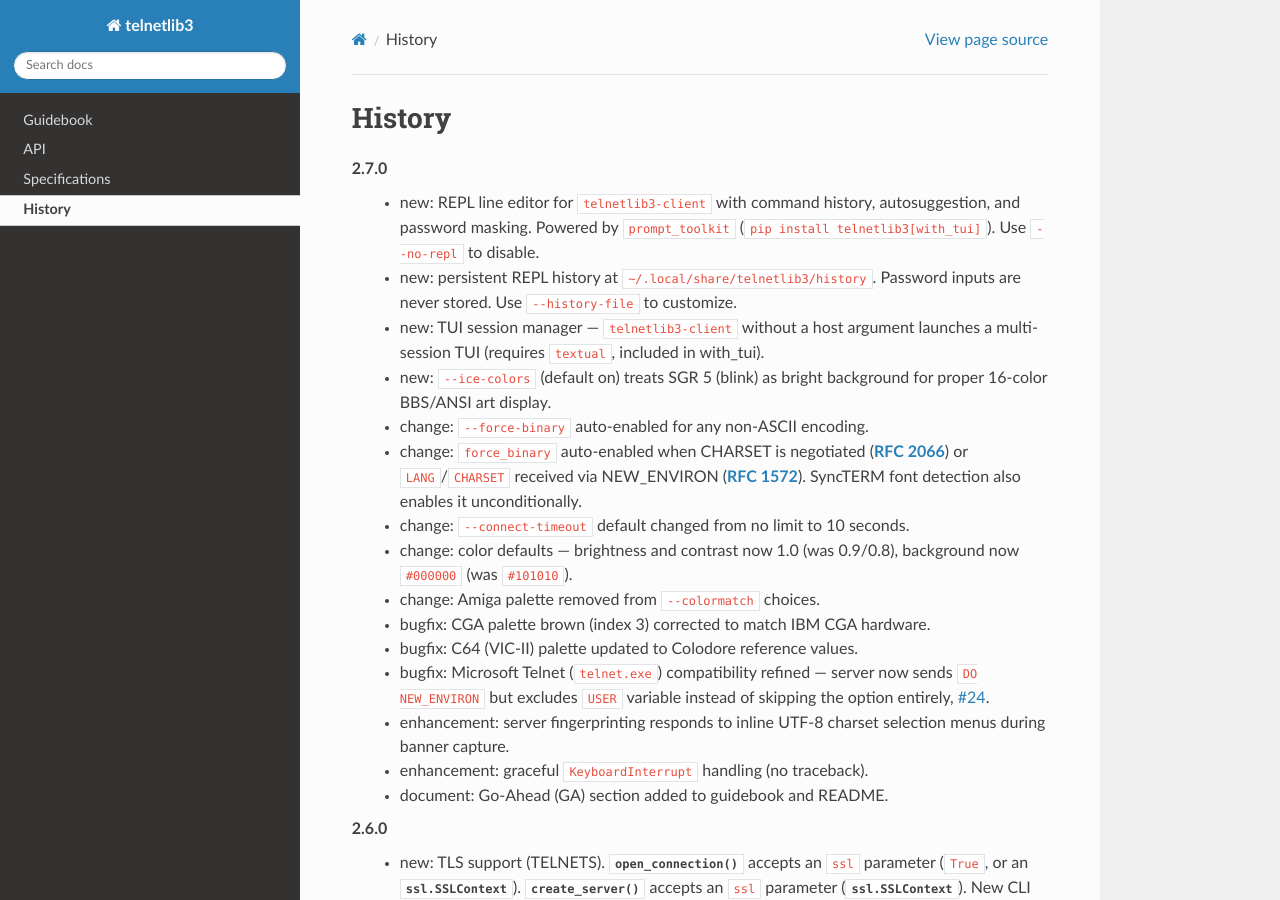
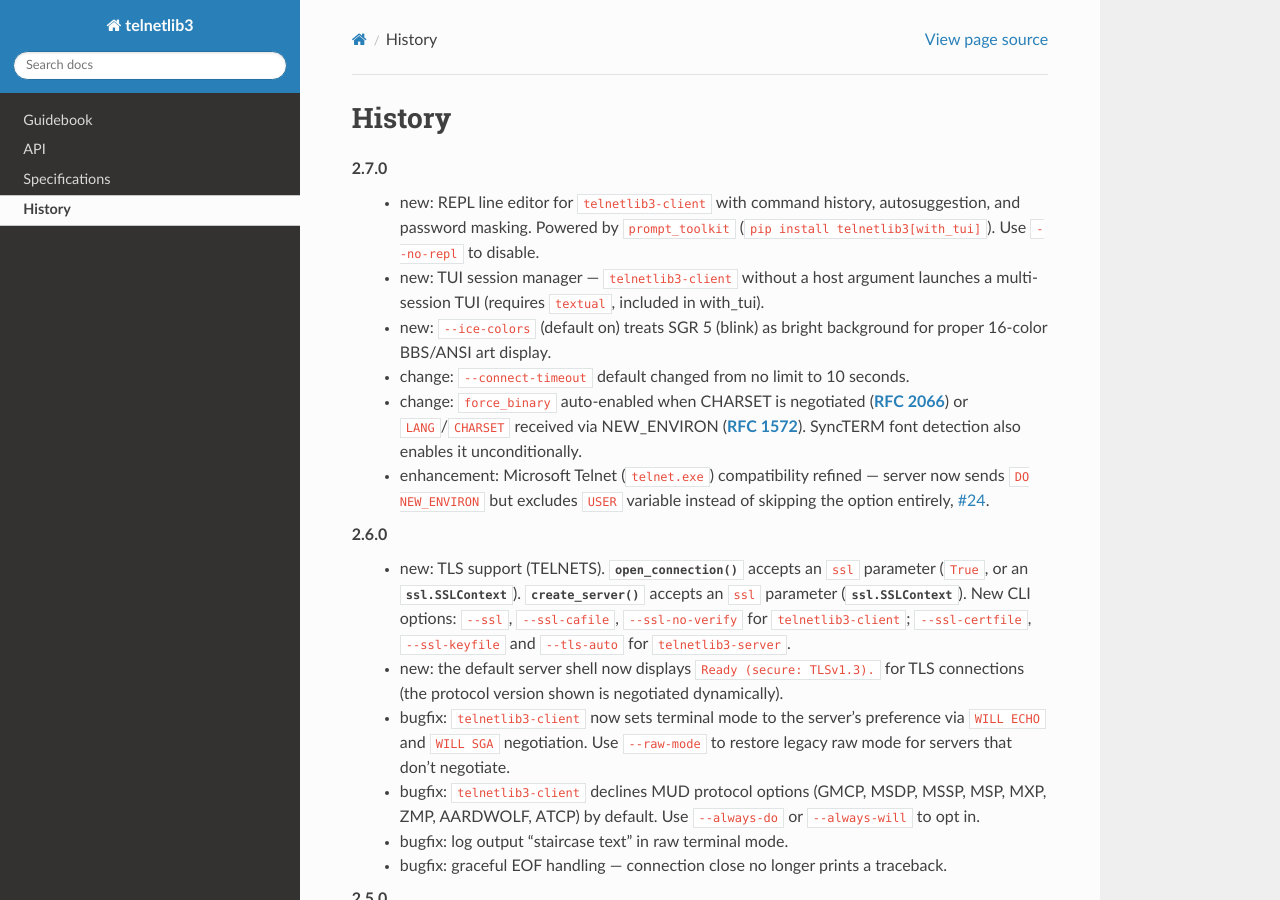
Before and after one commit to jquast/telnetlib3, a Sphinx documentation site: the page built from docs/history.rst, in a window 1280 px wide and 900 px high. Built offline with Sphinx 7.4.7 and the Read the Docs theme 3.1.0, drawn with Linux system fonts in a browser that asks for light colours.

Commit message:
revision and try v5 codecov ??

```diff
--- a/docs/history.rst
+++ b/docs/history.rst
@@ -4,29 +4,17 @@ History
   * new: REPL line editor for ``telnetlib3-client`` with command history,
     autosuggestion, and password masking.  Powered by ``prompt_toolkit``
     (``pip install telnetlib3[with_tui]``).  Use ``--no-repl`` to disable.
-  * new: persistent REPL history at ``~/.local/share/telnetlib3/history``.
-    Password inputs are never stored.  Use ``--history-file`` to customize.
   * new: TUI session manager — ``telnetlib3-client`` without a host argument
     launches a multi-session TUI (requires ``textual``, included in with_tui).
   * new: ``--ice-colors`` (default on) treats SGR 5 (blink) as bright
     background for proper 16-color BBS/ANSI art display.
-  * change: ``--force-binary`` auto-enabled for any non-ASCII encoding.
+  * change: ``--connect-timeout`` default changed from no limit to 10 seconds.
   * change: ``force_binary`` auto-enabled when CHARSET is negotiated
     (:rfc:`2066`) or ``LANG``/``CHARSET`` received via NEW_ENVIRON
     (:rfc:`1572`).  SyncTERM font detection also enables it unconditionally.
-  * change: ``--connect-timeout`` default changed from no limit to 10 seconds.
-  * change: color defaults — brightness and contrast now 1.0 (was 0.9/0.8),
-    background now ``#000000`` (was ``#101010``).
-  * change: Amiga palette removed from ``--colormatch`` choices.
-  * bugfix: CGA palette brown (index 3) corrected to match IBM CGA hardware.
-  * bugfix: C64 (VIC-II) palette updated to Colodore reference values.
-  * bugfix: Microsoft Telnet (``telnet.exe``) compatibility refined — server
+  * enhancement: Microsoft Telnet (``telnet.exe``) compatibility refined — server
     now sends ``DO NEW_ENVIRON`` but excludes ``USER`` variable instead of
     skipping the option entirely, :ghissue:`24`.
-  * enhancement: server fingerprinting responds to inline UTF-8 charset
-    selection menus during banner capture.
-  * enhancement: graceful ``KeyboardInterrupt`` handling (no traceback).
-  * document: Go-Ahead (GA) section added to guidebook and README.
 
 2.6.0
   * new: TLS support (TELNETS).  :func:`~telnetlib3.client.open_connection`
```
Also changed, not shown: 1 other file.
